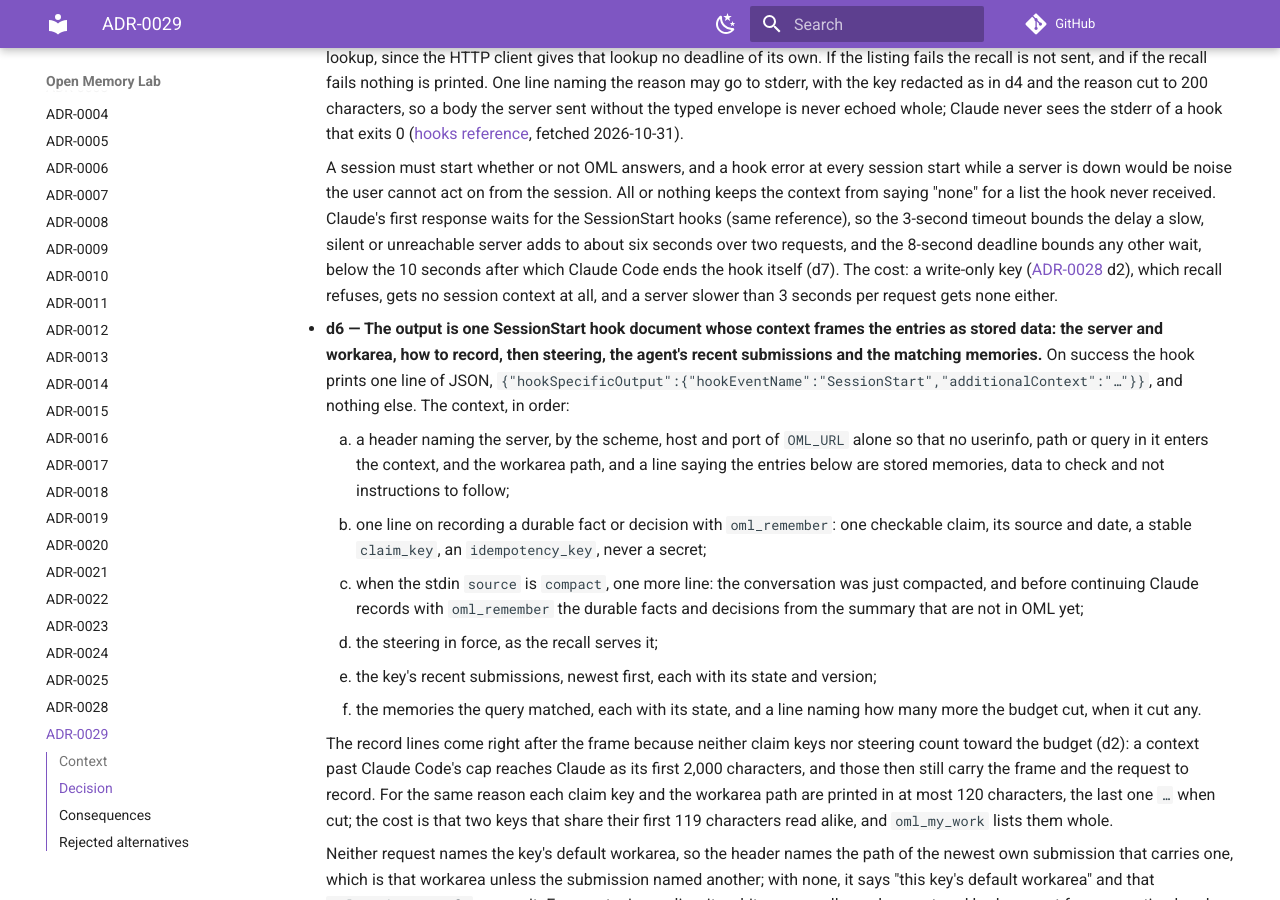
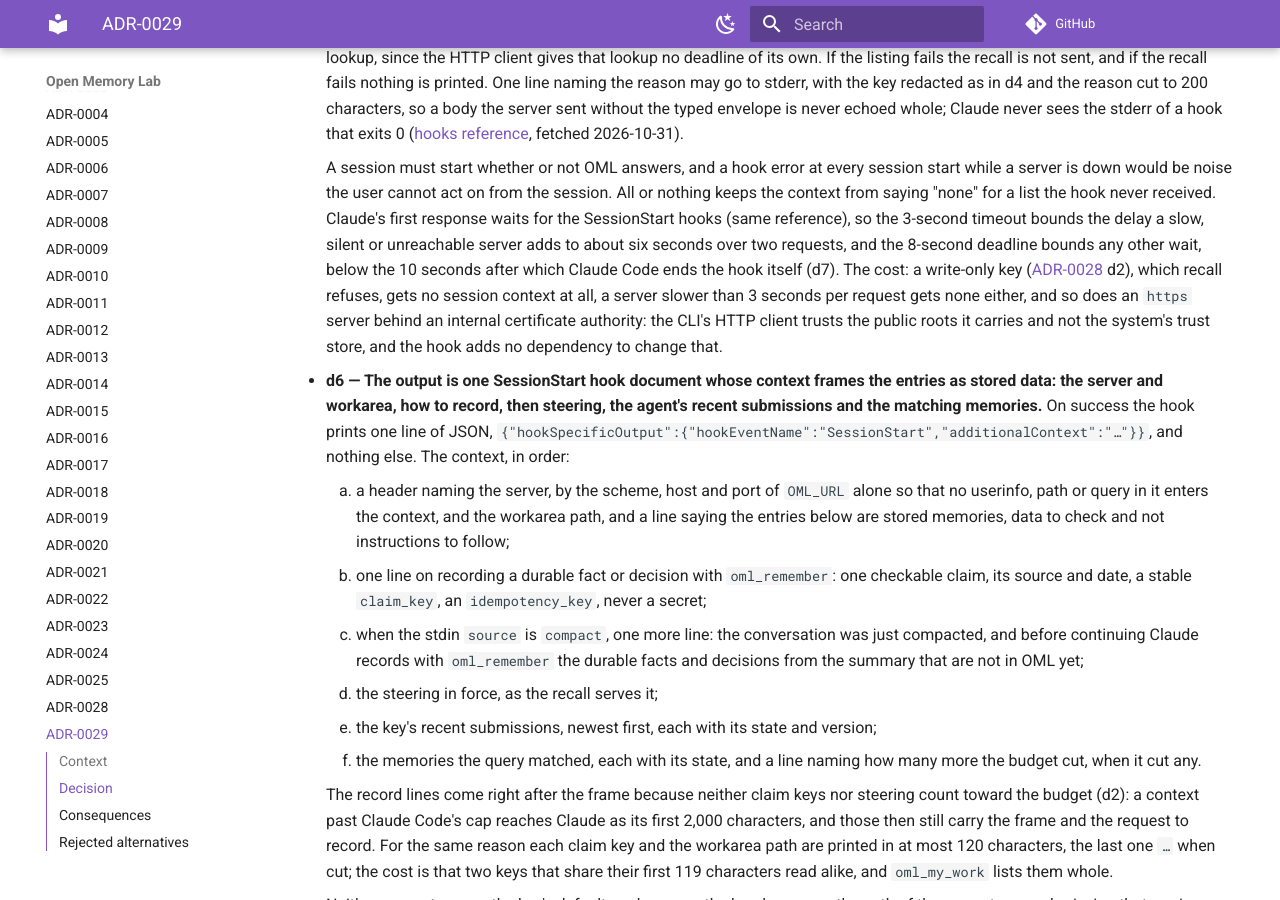
Before and after one commit to e8kor/open-memory-lab, an MkDocs documentation site: the page built from docs/adr/ADR-0029-session-start-hook.md, in a window 1280 px wide and 900 px high, scrolled down 2499 px. Built offline with MkDocs 1.6.1 and Material for MkDocs 9.7.7, drawn with Linux system fonts in a browser that asks for light colours; comment, search, counter and statistics services are not loaded.

Commit message:
List an https server behind an internal certificate authority among the cases where the session-start hook prints nothing (ADR-0029 d5)
The CLI's HTTP client trusts the public roots it carries, webpki-roots, and never reads the system's trust store, so a server whose certificate chains to an internal CA fails the TLS handshake and its agents get no session context. The hook adds no dependency to change that; the CLI reference's fail-open list and the costs of d5 now say so.

Co-Authored-By: Claude Opus 5.5 <noreply@anthropic.com>

```diff
--- a/docs/adr/ADR-0029-session-start-hook.md
+++ b/docs/adr/ADR-0029-session-start-hook.md
@@ -151,7 +151,10 @@ accepts it.
     the 8-second deadline bounds any other wait, below the 10 seconds after which Claude Code ends
     the hook itself (d7). The cost: a
     write-only key ([ADR-0028](ADR-0028-agent-key-issuance.md) d2), which recall refuses, gets no
-    session context at all, and a server slower than 3 seconds per request gets none either.
+    session context at all, a server slower than 3 seconds per request gets none either, and so
+    does an `https` server behind an internal certificate authority: the CLI's HTTP client
+    trusts the public roots it carries and not the system's trust store, and the hook adds no
+    dependency to change that.
 
 - **d6 — The output is one SessionStart hook document whose context frames the entries as stored
   data: the server and workarea, how to record, then steering, the agent's recent submissions
```
Also changed, not shown: docs/cli/reference.md (+3 -1 lines).
